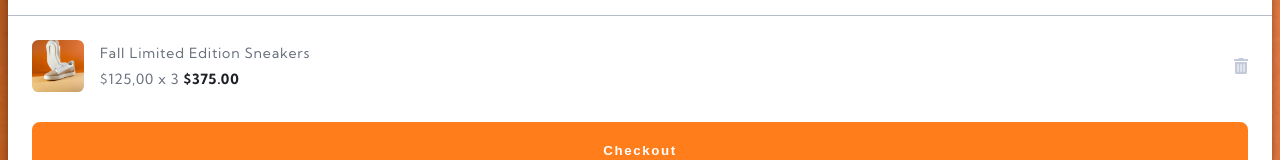
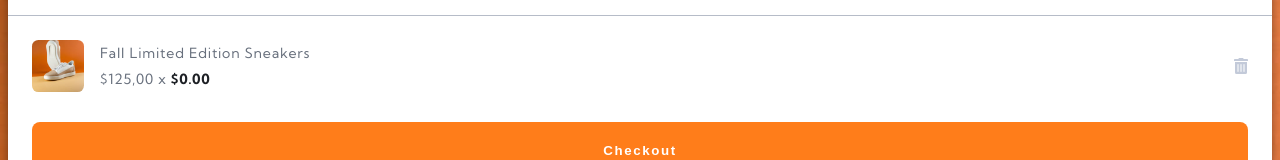
Before and after one commit to Zukizuk/ecommerce-product-page-main, a React (Vite) app: page / in a window 1280 px wide. Both pictures are taken after a click on the icon 1205 px from the left and 32 px from the top of the page. Shown: the part 124-284 px from the top of the page. Built offline with nearby package versions, Linux system fonts and the light colour scheme.

Commit message:
Progress

```diff
--- a/src/App.jsx
+++ b/src/App.jsx
@@ -1,4 +1,4 @@
-import { useState } from "react";
+import { useEffect, useState } from "react";
 import "./App.scss";
 import Main from "./components/Main";
 import Header from "./components/header";
@@ -6,6 +6,13 @@ import Header from "./components/header";
 function App() {
   const [count, setCount] = useState(0);
   const [shownum, setShownum] = useState(false);
+  const [cartcount, setCartcount] = useState(false);
+  const [total, setTotal] = useState(0);
+
+  useEffect(() => {
+    setTotal(count * 125);
+    console.log(total);
+  }, [count]);
 
   function Counter(value) {
     if (count + value < 0) return setCount(0);
@@ -13,10 +20,16 @@ function App() {
       return prev + value;
     });
   }
+
+  function addToCart() {
+    setShownum(true);
+    setCartcount(count);
+    setCount(0);
+  }
   return (
     <>
-      <Header count={count} shownum={shownum} />
-      <Main count={count} setShownum={setShownum} Counter={Counter} />
+      <Header cartcount={cartcount} total={total} shownum={shownum} />
+      <Main count={count} addToCart={addToCart} Counter={Counter} />
     </>
   );
 }
--- a/src/components/Header.jsx
+++ b/src/components/Header.jsx
@@ -2,7 +2,7 @@ import Logo from "../images/logo.svg";
 import Avatar from "../images/image-avatar.png";
 import { useState } from "react";
 
-function Header({ count, shownum }) {
+function Header({ cartcount, shownum, total }) {
   const [active, setActive] = useState(false);
   const [cart, setCart] = useState(false);
 
@@ -44,8 +44,8 @@ function Header({ count, shownum }) {
         </div>
         <div className="right">
           <div
-            className={shownum && count > 0 ? "cart-box show" : "cart-box"}
-            data-cart-items={count}
+            className={shownum && cartcount > 0 ? "cart-box show" : "cart-box"}
+            data-cart-items={cartcount}
           >
             <svg
               onClick={() => setCart(!cart)}
@@ -70,7 +70,7 @@ function Header({ count, shownum }) {
               <div className="text">
                 <p>Fall Limited Edition Sneakers</p>
                 <p>
-                  $125,00 x 3 <span>$375.00</span>
+                  $125,00 x {cartcount} <span>{`$${total.toFixed(2)}`}</span>
                 </p>
               </div>
               <button className="delete"></button>
--- a/src/components/Main.jsx
+++ b/src/components/Main.jsx
@@ -4,7 +4,7 @@ import { Image, ImageTN } from "./Data";
 import "swiper/scss";
 import SwiperNavigation from "./SwiperNavigation";
 
-export default function Main({ count, Counter, setShownum }) {
+export default function Main({ count, Counter, addToCart }) {
   return (
     <main>
       <div className="gallery">
@@ -50,7 +50,7 @@ export default function Main({ count, Counter, setShownum }) {
             </span>
             <button className="plus" onClick={() => Counter(1)}></button>
           </div>
-          <button type="submit" onClick={setShownum(true)}>
+          <button type="submit" onClick={addToCart}>
             <svg width="22" height="20" xmlns="http://www.w3.org/2000/svg">
               <path
                 d="M20.925 3.641H3.863L3.61.816A.896.896 0 0 0 2.717 0H.897a.896.896 0 1 0 0 1.792h1l1.031 11.483c.073.828.52 1.726 1.291 2.336C2.83 17.385 4.099 20 6.359 20c1.875 0 3.197-1.87 2.554-3.642h4.905c-.642 1.77.677 3.642 2.555 3.642a2.72 2.72 0 0 0 2.717-2.717 2.72 2.72 0 0 0-2.717-2.717H6.365c-.681 0-1.274-.41-1.53-1.009l14.321-.842a.896.896 0 0 0 .817-.677l1.821-7.283a.897.897 0 0 0-.87-1.114ZM6.358 18.208a.926.926 0 0 1 0-1.85.926.926 0 0 1 0 1.85Zm10.015 0a.926.926 0 0 1 0-1.85.926.926 0 0 1 0 1.85Zm2.021-7.243-13.8.81-.57-6.341h15.753l-1.383 5.53Z"
```
